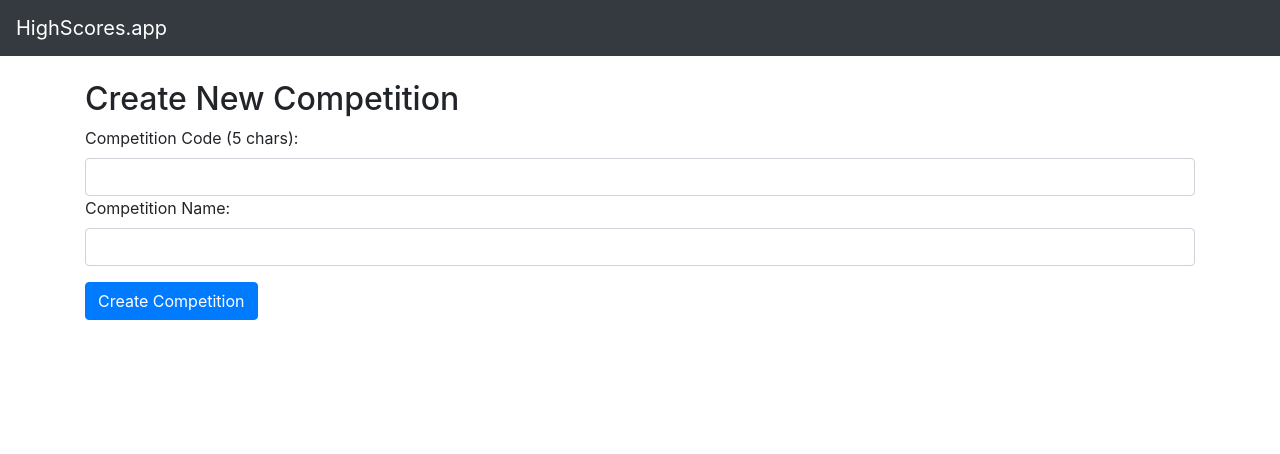
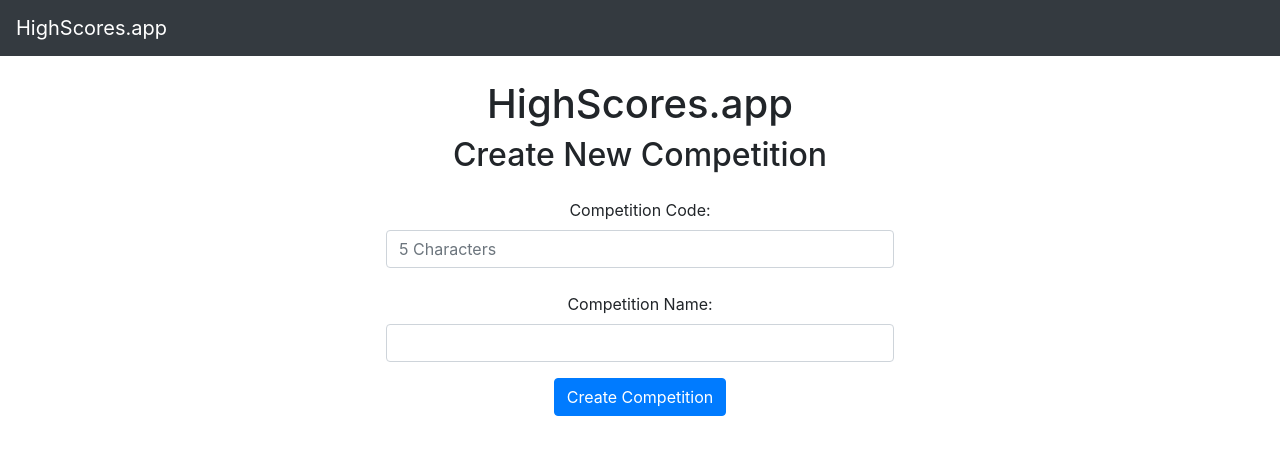
Before and after one commit to KingLeigh/highscores, a React (Create React App) app: page /new-competition in a window 1280 px wide. Shown: the top 454 px of the page. Built offline with nearby package versions, Linux system fonts and the light colour scheme.

Commit message:
Fixing layout of Create Competition page, since it is a standalone

```diff
--- a/src/components/competition-picker.component.js
+++ b/src/components/competition-picker.component.js
@@ -48,8 +48,6 @@ export default class CompetitionPicker extends Component {
   handleLookupResponse(data) {
     if (data !== "") {
       window.sessionStorage.setItem("compName", data.name);
-
-      // TODO: Repoint this to the Main component, with the id.
       window.location = '/c/' + data._id;
     }
   }
--- a/src/components/create-competition.component.js
+++ b/src/components/create-competition.component.js
@@ -1,5 +1,7 @@
 import Container from 'react-bootstrap/Container';
+import Col from 'react-bootstrap/Col';
 import React, { Component } from 'react';
+import Row from 'react-bootstrap/Row';
 import axios from 'axios';
 
 export default class CreateCompetition extends Component {
@@ -72,19 +74,32 @@ export default class CreateCompetition extends Component {
 
   render() {
     return (
-      <Container>
+      <Container className="text-center">
+        <Row className="justify-content-center">
+          <Col>
+            <h1>HighScores.app</h1>
+          </Col>
+        </Row>
+        <Row className="justify-content-center">
+          <Col>
             <h2>Create New Competition</h2>
-        <form onSubmit={this.onSubmit}>
+          </Col>
+        </Row>
+        <Row className="justify-content-center">
+          <Col xs={6}>
+          <form className="m-3" onSubmit={this.onSubmit}>
             <div className="form-group">
-            <label>Competition Code (5 chars): </label>
+              <label>Competition Code: </label>
               <input  type="text"
                   required
                   maxLength={5}
+                  placeholder="5 Characters"
                   pattern="[A-Za-z0-9]{5}"
                   className="form-control"
                   value={this.state.competitioncode}
                   onChange={this.onChangeCompetitioncode}
                   />
+                  <br />
               <label>Competition Name: </label>
               <input  type="text"
                   required
@@ -97,6 +112,8 @@ export default class CreateCompetition extends Component {
               <input type="submit" value="Create Competition" className="btn btn-primary" />
             </div>
           </form>
+          </Col>
+        </Row>
       </Container>
     )
   }
--- a/src/components/main.component.js
+++ b/src/components/main.component.js
@@ -71,6 +71,7 @@ export default class MainComponent extends Component {
               </Card.Body>
           </Card>
         </Row>
+        <hr />
         <Row>
           <Col>
             <h2>Competition Setup</h2>
```
Also changed, not shown: public/img/card-placeholder.svg. Lines whose indentation alone changed are shown as unchanged.
